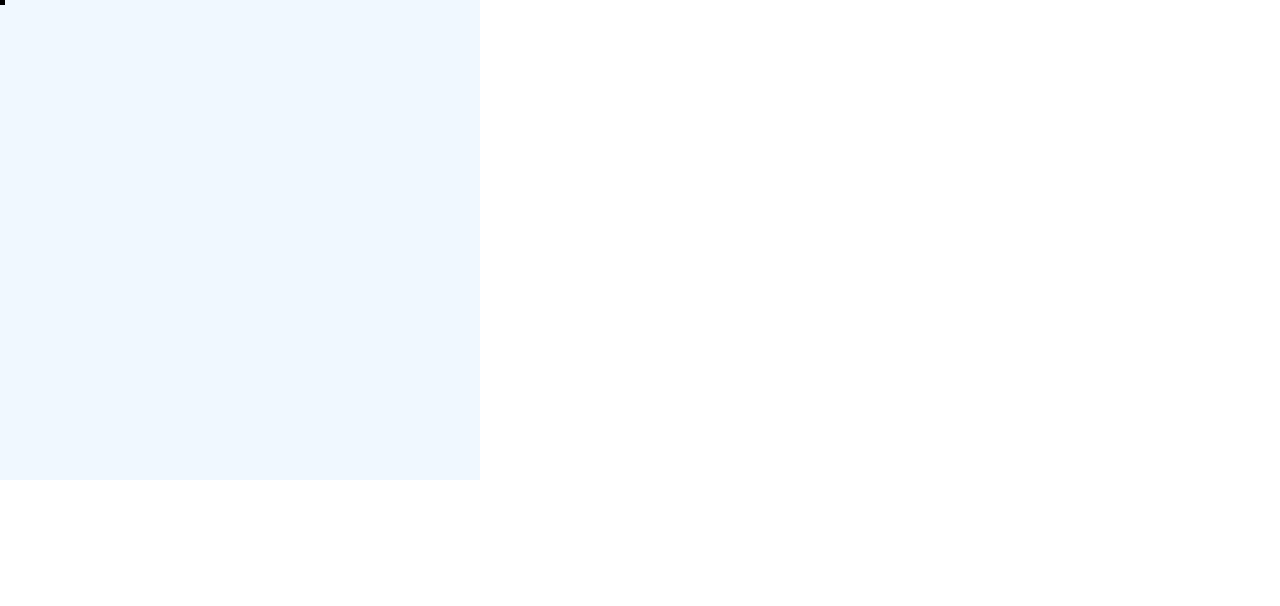
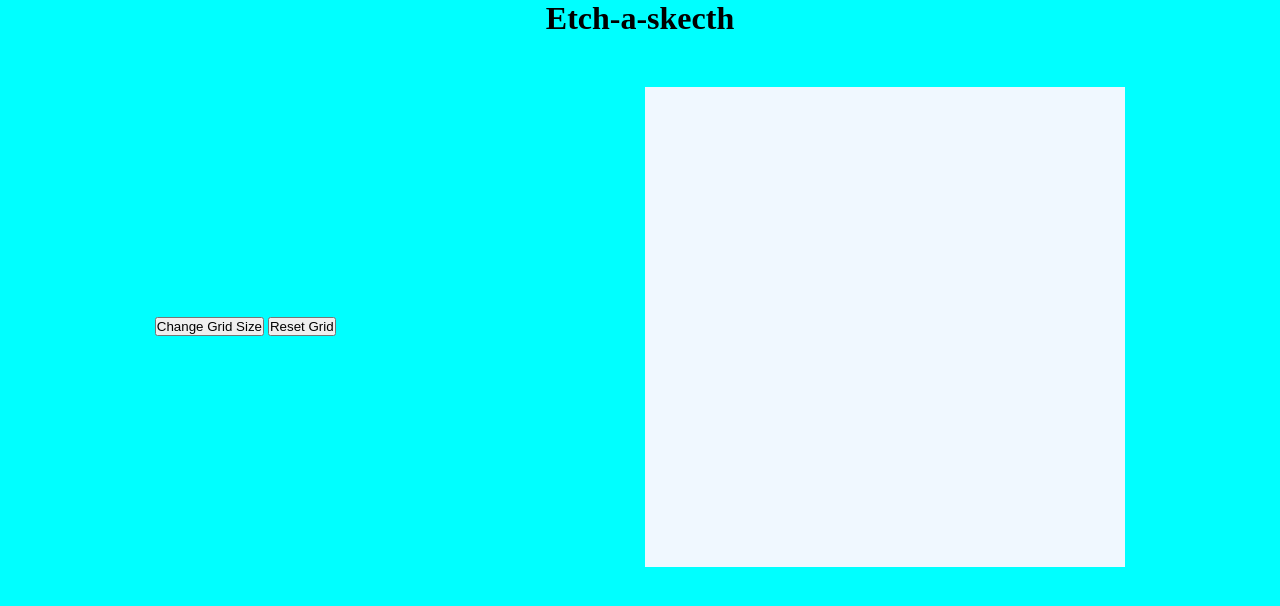
Before and after one commit to brendonn40/Etch-A-Sketch, a plain HTML site: page index.html in a window 1280 px wide. Drawn offline with Linux system fonts and the light colour scheme.

Commit message:
reset grid feature

```diff
--- a/index.html
+++ b/index.html
@@ -9,6 +9,12 @@
     <script src="script.js" defer></script>
 </head>
 <body>
+    <h1>Etch-a-skecth</h1>
+    <div class="box">
+    <div class="panel"><button class="ChangeGridSize">Change Grid Size</button>
+    <button class="ResetGrid">Reset Grid</button></div>
     <div class="container"></div>
+
+</div>
 </body>
 </html>
--- a/script.js
+++ b/script.js
@@ -1,11 +1,15 @@
 const container = document.getElementsByClassName("container")
 const rows = document.getElementsByClassName("rowElement")
+const buttons = document.querySelectorAll("button")
+console.log(buttons)
 
 let GRID_SIZE = 16
 // cria o grid
 createGrid(100)
 changeElementSize(100)
 
+
+buttons[1].addEventListener("click",resetGrid)
 function createGrid(GRID_SIZE){
     for (let i = 0; i < GRID_SIZE; i++) {
         let row = document.createElement("div")
@@ -25,8 +29,7 @@ Array.from(rows).forEach((rowItem) => {
         addColor(rowItem)
     })
 });
-
-
+// muda o tamanho dos elementos do grid
 function changeElementSize(GRID_SIZE){
     let newSize = calcElementWidth(GRID_SIZE)
     document.documentElement.style.setProperty('--size', newSize);
@@ -37,6 +40,17 @@ function addColor(rowItem){
     rowItem.classList.add("black")
 }
 
+// calcula qual tamanho de cada item do grid pra caber numa area de 480x480
 function calcElementWidth(GRID_SIZE){
     return `${((480 **2)/(GRID_SIZE ** 2)) ** 0.5}px`
 }
+
+function resetGrid(){
+    for (let i = 0; i < GRID_SIZE; i++) {
+        for (const element of rows) {
+            if(element.classList.contains("black")){
+                element.classList.remove("black")
+            }
+        }
+    }
+}
--- a/style.css
+++ b/style.css
@@ -8,7 +8,6 @@
 
 }
 .container{
-    background-color: blue;
     width:480px;
     height: auto;
     display: flex;
@@ -29,3 +28,15 @@
 .black{
     background-color: black;
 }
+h1{
+    text-align: center;
+    margin-bottom: 50px;
+}
+.box{
+    display: flex;
+    justify-content: space-around;
+    align-items: center;
+}
+body{
+    background-color: aqua;
+}
```
